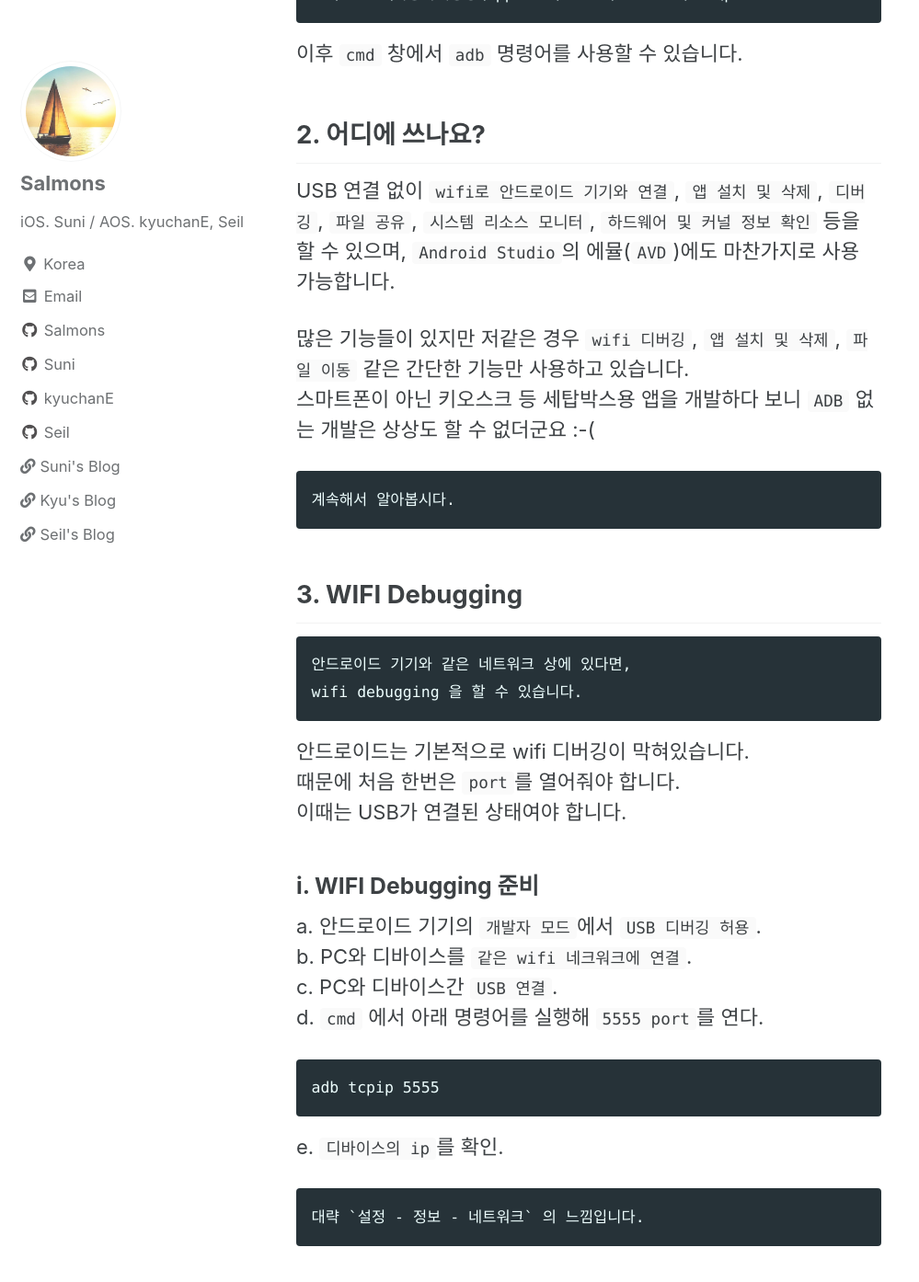
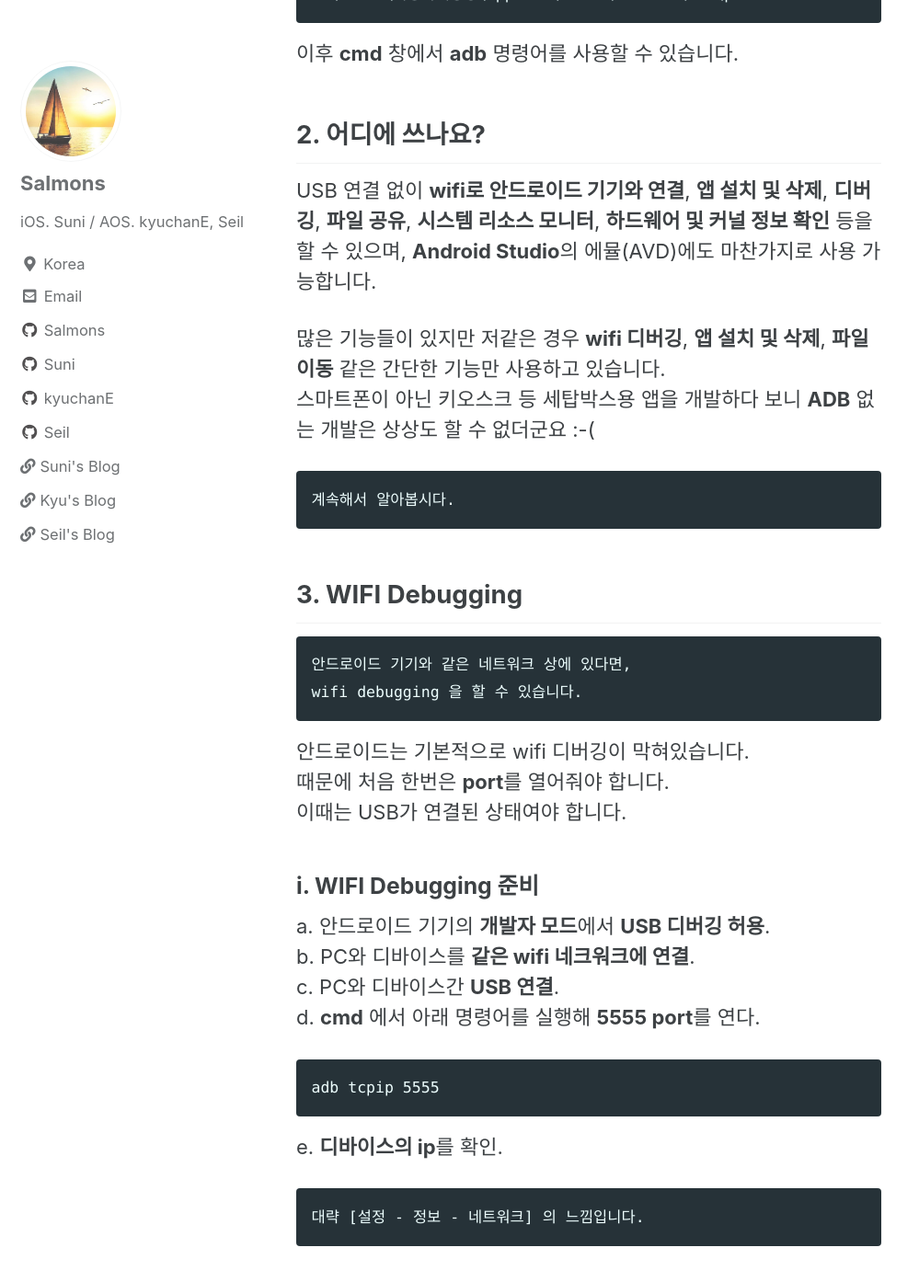
Before and after one commit to SalmonsDev/SalmonsDev.github.io, a Jekyll site: the page built from _posts/2021-01-25-adb.md, in a window 1280 px wide and 1400 px high, scrolled down 3669 px. Shown: the top 1394 px of the window at 92% size, without its empty margins (0-999 px from the left). Built offline with Jekyll 4.4.1, drawn with Linux system fonts in a browser that asks for light colours; cached includes are drawn as plain includes; comment, search, counter and statistics services are not loaded.

Commit message:
[Seil] update adb

````diff
--- a/_posts/2021-01-25-adb.md
+++ b/_posts/2021-01-25-adb.md
@@ -10,17 +10,17 @@ tags:
 toc: true
 ---
 
-```Android Studio```과 `플러그인`이 꾸준히 업데이트 되면서, 최근에는 사용할 일이 줄어들긴 했지만, 여전히 AOS 개발을 하다 보면 `ADB`를 사용할 일이 종종 있습니다.
+**Android Studio**과 **플러그인**이 꾸준히 업데이트 되면서, 최근에는 사용할 일이 줄어들긴 했지만, 여전히 AOS 개발을 하다 보면 **ADB**를 사용할 일이 종종 있습니다.
 
 ## 이번 글은
 
-알면 편하고 몰라도 그만인, `ADB` 간단한 명령어와 사용법들을 알아보겠습니다.
+알면 편하고 몰라도 그만인, **ADB** 간단한 명령어와 사용법들을 알아보겠습니다.
 
     windows10 기반으로 설명하는 글입니다.
 
 ## 1. ADB 환경변수 설정
 
-`Android Studio`를 설치하면 `ADB`가 기본적으로 설치됩니다.
+**Android Studio**를 설치하면 **ADB**가 기본적으로 설치됩니다.
 그러나 환경변수 세팅은 자동으로 해주지 않습니다.<br>
 
     하지만 개발자라면 누구나 개발환경 세팅을 하기 때문에 어렵진 않습니다!
@@ -28,33 +28,33 @@ toc: true
 <br>
 
 ### - 환경변수 설정하기
-i. 윈도우 검색창에 `환경 변수` 검색
+i. 윈도우 검색창에 **환경 변수** 검색
 
 ![image-center](/assets/images/seil/001_adb/000.png){: .align-center}
 
-ii. `환경 변수` 클릭
+ii. **환경 변수** 클릭
 
 ![image-center](/assets/images/seil/001_adb/001.png){: .align-center}
 
-iii. `편집` 클릭
+iii. **편집** 클릭
 
 ![image-center](/assets/images/seil/001_adb/002.png){: .align-center}
 
-iv. `새로 만들기` 클릭 및 `adb` 경로 입력
+iv. **새로 만들기** 클릭 및 **adb** 경로 입력
 
 ![image-center](/assets/images/seil/001_adb/003.png){: .align-center}
 
     adb 경로는 아래와 같습니다.
     C:\Users\사용자계정명\AppData\Local\Android\Sdk\platform-tool
 
-이후 `cmd` 창에서 `adb` 명령어를 사용할 수 있습니다.
+이후 **cmd** 창에서 **adb** 명령어를 사용할 수 있습니다.
 
 ## 2. 어디에 쓰나요?
 
-USB 연결 없이 `wifi로 안드로이드 기기와 연결`, `앱 설치 및 삭제`, `디버깅`, `파일 공유`, `시스템 리소스 모니터`, `하드웨어 및 커널 정보 확인` 등을 할 수 있으며, `Android Studio`의 에뮬(`AVD`)에도 마찬가지로 사용 가능합니다.
+USB 연결 없이 **wifi로 안드로이드 기기와 연결**, **앱 설치 및 삭제**, **디버깅**, **파일 공유**, **시스템 리소스 모니터**, **하드웨어 및 커널 정보 확인** 등을 할 수 있으며, **Android Studio**의 에뮬(AVD)에도 마찬가지로 사용 가능합니다.
 
-많은 기능들이 있지만 저같은 경우 `wifi 디버깅`, `앱 설치 및 삭제`, `파일 이동` 같은 간단한 기능만 사용하고 있습니다.
-스마트폰이 아닌 키오스크 등 세탑박스용 앱을 개발하다 보니 `ADB` 없는 개발은 상상도 할 수 없더군요 :-(
+많은 기능들이 있지만 저같은 경우 **wifi 디버깅**, **앱 설치 및 삭제**, **파일 이동** 같은 간단한 기능만 사용하고 있습니다.
+스마트폰이 아닌 키오스크 등 세탑박스용 앱을 개발하다 보니 **ADB** 없는 개발은 상상도 할 수 없더군요 :-(
 
     계속해서 알아봅시다.
 
@@ -64,34 +64,34 @@ USB 연결 없이 `wifi로 안드로이드 기기와 연결`, `앱 설치 및
     wifi debugging 을 할 수 있습니다.
 
 안드로이드는 기본적으로 wifi 디버깅이 막혀있습니다.
-때문에 처음 한번은 `port`를 열어줘야 합니다.
+때문에 처음 한번은 **port**를 열어줘야 합니다.
 이때는 USB가 연결된 상태여야 합니다.<br>
 
 ### i. WIFI Debugging 준비
 
-a. 안드로이드 기기의 `개발자 모드`에서 `USB 디버깅 허용`.
-b. PC와 디바이스를 `같은 wifi 네크워크에 연결`.
-c. PC와 디바이스간 `USB 연결`.
-d. `cmd` 에서 아래 명령어를 실행해 `5555 port`를 연다.
+a. 안드로이드 기기의 **개발자 모드**에서 **USB 디버깅 허용**.
+b. PC와 디바이스를 **같은 wifi 네크워크에 연결**.
+c. PC와 디바이스간 **USB 연결**.
+d. **cmd** 에서 아래 명령어를 실행해 **5555 port**를 연다.
 
     adb tcpip 5555
 
-e. `디바이스의 ip`를 확인.
+e. **디바이스의 ip**를 확인.
 
-    대략 `설정 - 정보 - 네트워크` 의 느낌입니다.
+    대략 [설정 - 정보 - 네트워크] 의 느낌입니다.
 
 ### ii. WIFI Debugging 연결
 
-`cmd` 에서 `adb connect` 명령을 실행합니다.
+**cmd** 에서 **adb connect** 명령을 실행합니다.
 
     adb connect 디바이스IP:5555
 
-잠시 후 `connected to 디바이스IP:5555` 라고 나오면 성공입니다.
+잠시 후 **connected to 디바이스IP:5555** 라고 나오면 성공입니다.
 디바이스의 화면에 기기 연결 허용 관련 팝업이 뜰 수도 있습니다.
 
-이제 `Android Studio` 에서 `AVD`를 사용하는 것과 동일한 방법으로 `앱 빠른설치` 및 `앱 실행`, `Logcat`, `Debugging` 이 가능합니다.
+이제 **Android Studio** 에서 **AVD**를 사용하는 것과 동일한 방법으로 **앱 빠른설치** 및 **앱 실행**, **Logcat**, **Debugging** 이 가능합니다.
 
-연결 해제 명령어는 `adb disconnect` 입니다.
+연결 해제 명령어는 **adb disconnect** 입니다.
 <br>
 
 - Android Studio 에서 디바이스 선택
@@ -122,7 +122,7 @@ ii. 파일 이동
 
 ## 마치며
 
-오늘은 `adb`의 간단한 사용법 몇개를 알아봤습니다.
+오늘은 **adb**의 간단한 사용법 몇개를 알아봤습니다.
 여기 나온 명령어들 외에도 많은 유용한 명령어들이 있으니, 필요한 명령어를 검색해서 적절히 사용해 보세요!<br>
 <br>
 <br>
````
